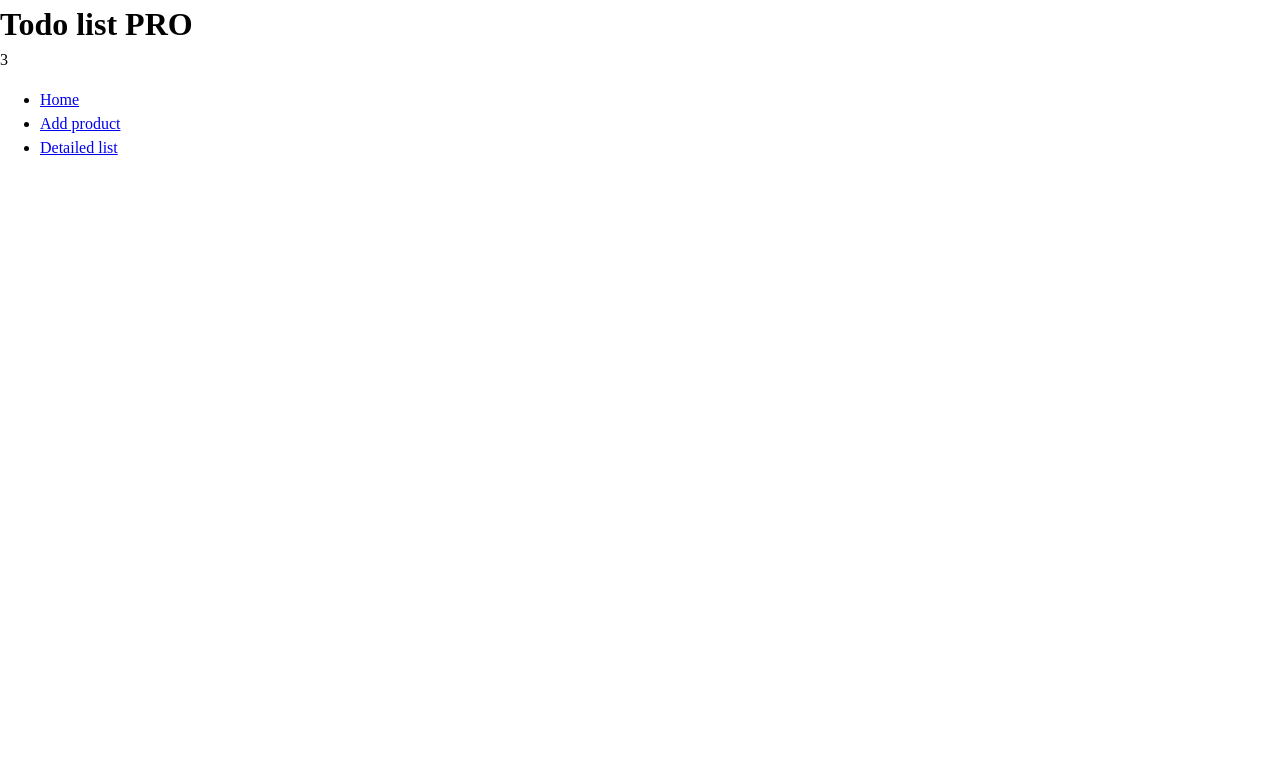
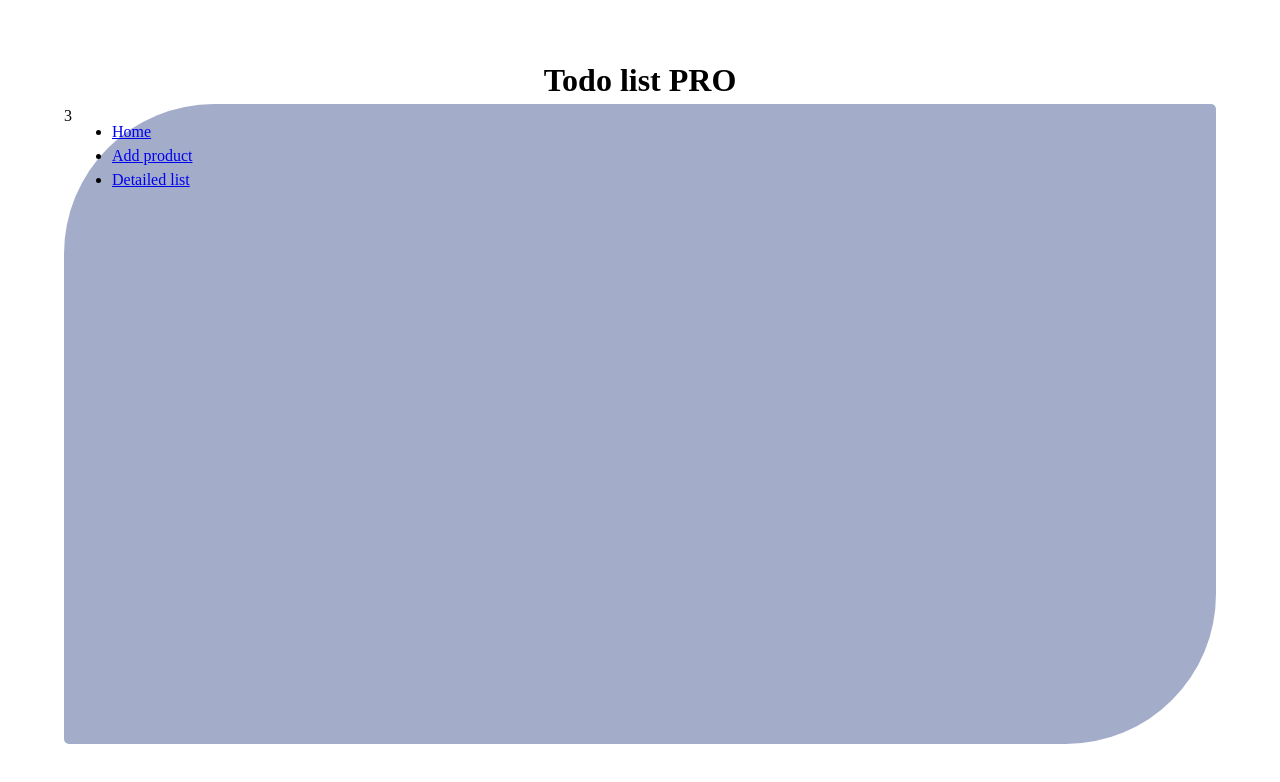
Before and after one commit to sinaGh-cyber/todo-list, a React (Create React App) app: page / in a window 1280 px wide. Shown: the top 782 px of the page. Built offline with nearby package versions, Linux system fonts and the light colour scheme.

Commit message:
card and main css

```diff
--- a/src/App.css
+++ b/src/App.css
@@ -36,3 +36,25 @@
     transform: rotate(360deg);
   }
 }
+/* RESET END */
+
+/**************************************/
+
+/* Real stuff */
+
+main {
+  width: 100vw;
+  height: 100vh;
+  display: flex;
+  justify-content: center;
+  align-items: center;
+  flex-direction: column;
+}
+
+.card {
+  display: flex;
+  width: 90%;
+  height: 80%;
+  background-color: rgb(163, 173, 201);
+  border-radius: 150px 5px 150px 5px;
+}
--- a/src/App.js
+++ b/src/App.js
@@ -13,7 +13,7 @@ function App() {
           </h1>
         </header>
 
-        <section id="card">
+        <section className="card" id="card">
           <MainApp />
           <Menu />
         </section>
```
